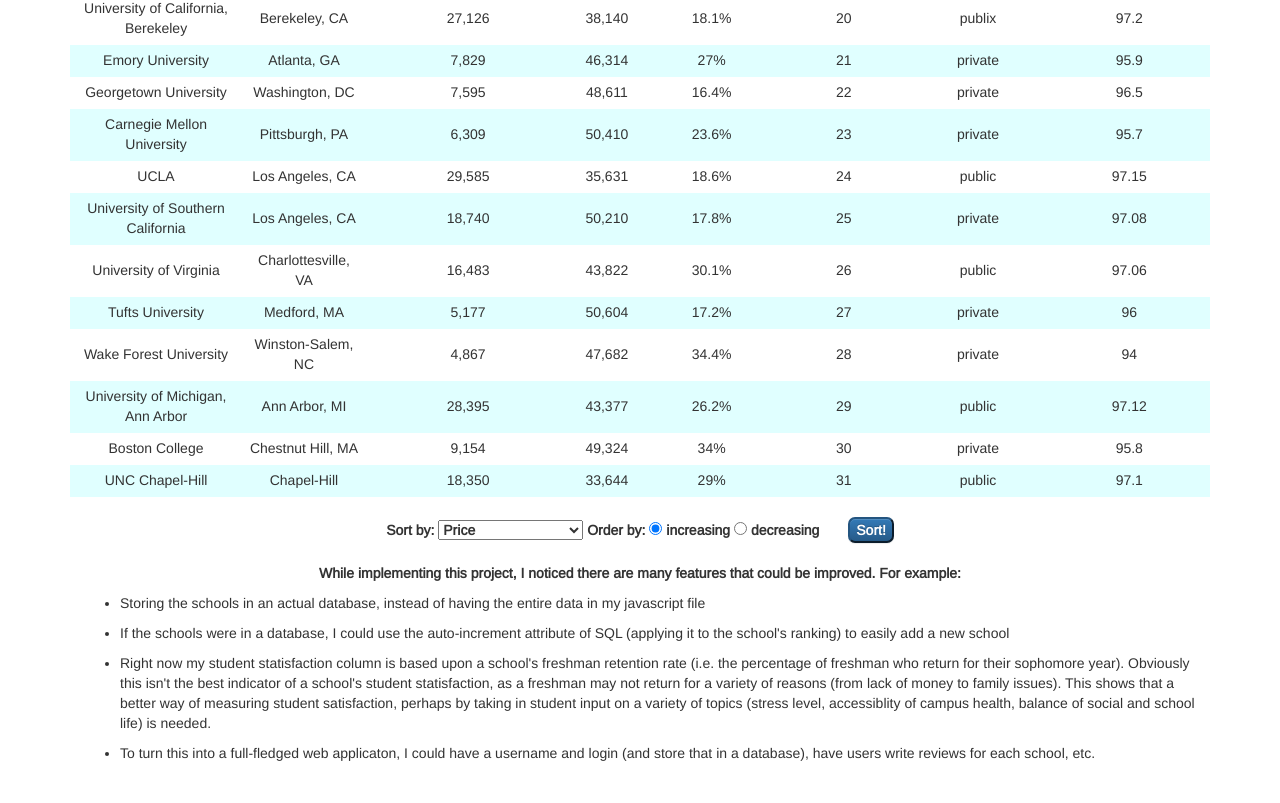
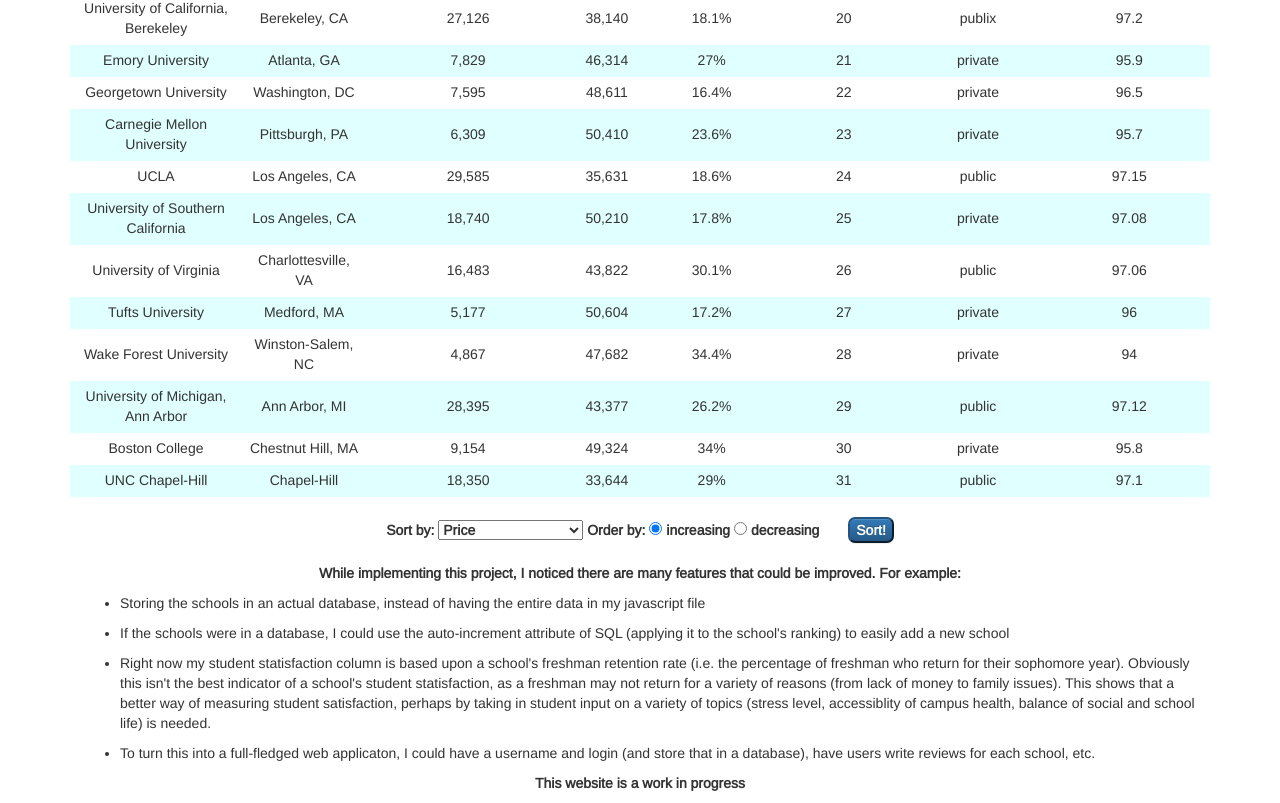
Before and after one commit to victorcui96/school-sorter, a plain HTML site: page index.html in a window 1280 px wide. Shown: the part 921-1724 px from the top of the page. Before the commit the page ends 1694 px from the top, so only its background shows below. Drawn offline with nearby package versions, Linux system fonts and the light colour scheme.

Commit message:
Update index.html
Add a "work-in-progress" note

```diff
--- a/index.html
+++ b/index.html
@@ -69,6 +69,7 @@
 						<li> Right now my student statisfaction column is based upon a school's freshman retention rate (i.e. the percentage of freshman who return for their sophomore year). Obviously this isn't the best indicator of a school's student statisfaction, as a freshman may not return for a variety of reasons (from lack of money to family issues). This shows that a better way of measuring student satisfaction, perhaps by taking in student input on a variety of topics (stress level, accessiblity of campus health, balance of social and school life) is needed.</li>
 						<li> To turn this into a full-fledged web applicaton, I could have a username and login (and store that in a database), have users write reviews for each school, etc. </li>
 					</ul>
+					<p> This website is a work in progress </p>
 				</div>
 
 
```
